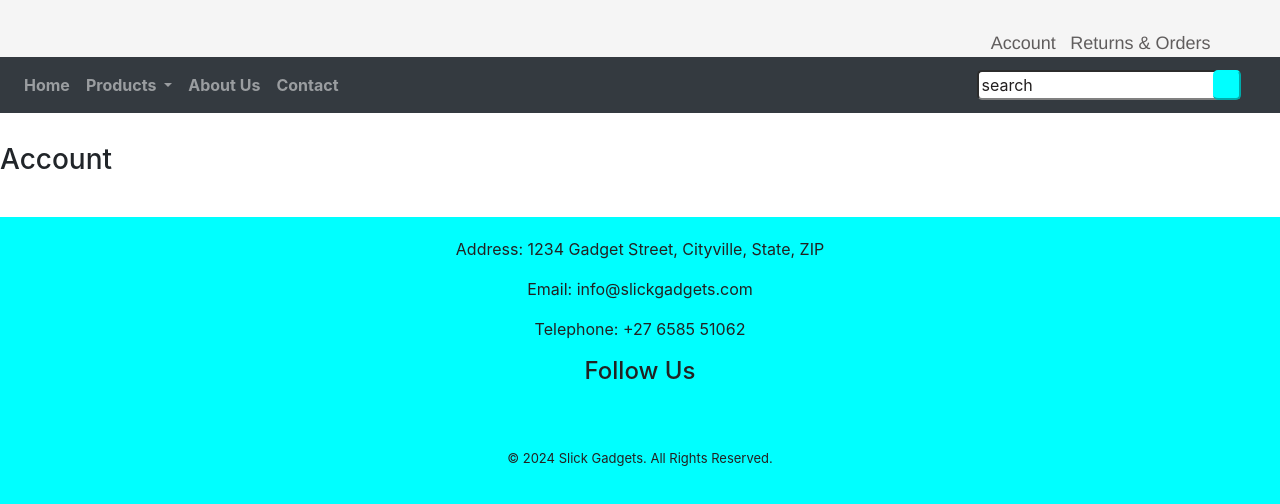
After one commit to KayDrew/gadget-store, a Node server app: page /account in a window 1280 px wide. The commit adds this page. Shown: the top 504 px of the page. Run offline with Node 20, Linux system fonts and the light colour scheme; some libraries are stand-ins or nearby versions; some web fonts are replaced.

Commit message:
added nav links

```diff
--- a/index.js
+++ b/index.js
@@ -37,6 +37,9 @@ app.get("/product",route.productPage);
 app.get("/contact",route.contactUs);
 app.get("/cart",route.cart);
 app.get("/checkout",route.checkout);
+app.get("/history",route.history);
+app.get("/account",route.account);
+
 
 const PORT= process.env.PORT||5432;
 app.listen(PORT,function(){
--- a/routes/routes.js
+++ b/routes/routes.js
@@ -46,13 +46,25 @@ export default function appRoutes(){
     }
 
 
+    async function history(req,res){
+        res.render("history");
+
+    }
+
+    async function account(req,res){
+        res.render("account");
+    }
+
+
     return{
 
         home,
         productPage,
         contactUs,
         cart,
-        checkout
+        checkout,
+        history,
+        account
     }
 
 }
--- /dev/null
+++ b/views/account.handlebars
@@ -0,0 +1 @@
+<h3>Account</h3>
--- /dev/null
+++ b/views/history.handlebars
@@ -0,0 +1 @@
+<h3>history</h3>
--- a/views/layouts/main.handlebars
+++ b/views/layouts/main.handlebars
@@ -23,9 +23,9 @@
         <div class="top-menu">
             <div></div>
             <nav class="top-nav">
-            <a href="" target="_blank"><i class="fas fa-user" style="font-size: larger;color:orangered"></i> <span>Account</span></a>
-            <a href="" target="_blank">Returns & Orders</a>
-            <a href="" target="_blank"><i class="fa-solid fa-cart-shopping" style="font-size: larger;color:orangered"></i></a>
+            <a href="/account" target="_blank"><i class="fas fa-user" style="font-size: larger;color:orangered"></i> <span>Account</span></a>
+            <a href="/history" target="_blank">Returns & Orders</a>
+            <a href="/cart" target="_blank"><i class="fa-solid fa-cart-shopping" style="font-size: larger;color:orangered"></i></a>
             </nav>
         </div>
         <nav class="navbar navbar-expand-lg  navbar-dark bg-dark" style="margin-bottom: -10px;">
@@ -36,7 +36,7 @@
             <div class="collapse navbar-collapse" id="navbarSupportedContent">
                 <ul class="navbar-nav mr-auto">
                     <li class="nav-item">
-                        <a class="nav-link" href="#">Home</a>
+                        <a class="nav-link" href="/">Home</a>
                     </li>
                     <li class="nav-item dropdown">
                         <a class="nav-link dropdown-toggle" href="#" id="navbarDropdown" role="button"
@@ -56,10 +56,10 @@
                         </div>
                     </li>
                     <li class="nav-item">
-                        <a class="nav-link" href="#">About Us</a>
+                        <a class="nav-link" href="/about">About Us</a>
                     </li>
                     <li class="nav-item">
-                        <a class="nav-link" href="#">Contact</a>
+                        <a class="nav-link" href="/contact">Contact</a>
                     </li>
                 </ul>
             </div>
```
